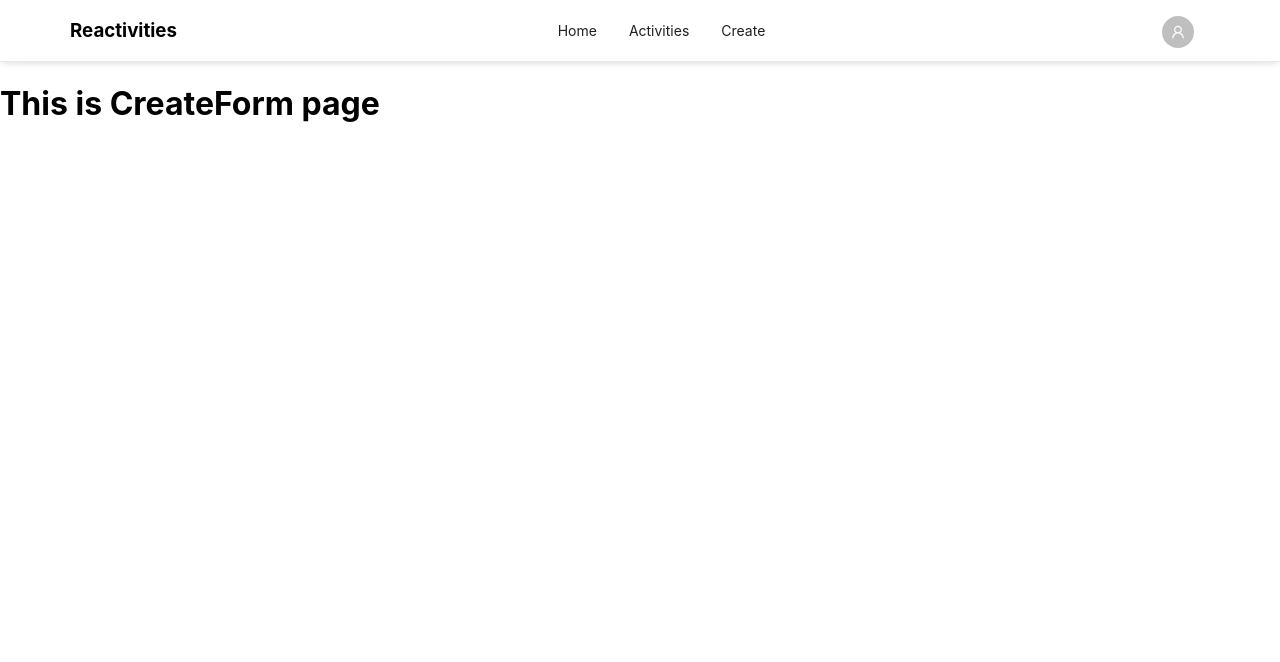
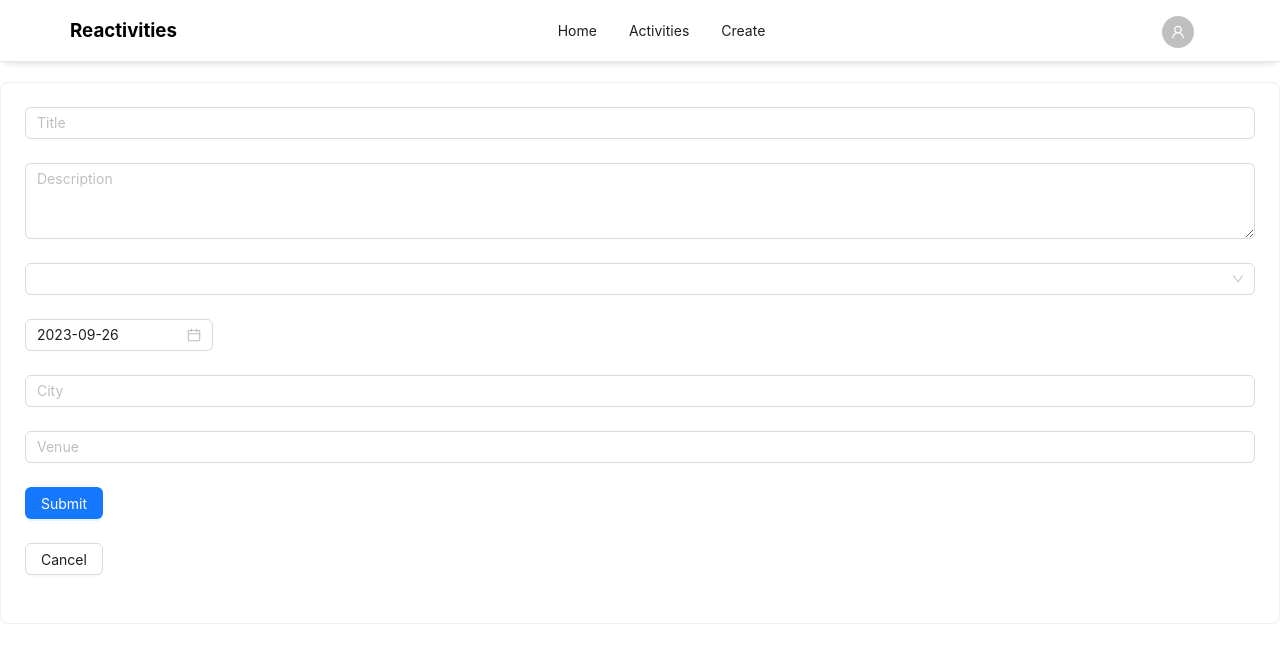
Before and after one commit to amirmasadi/reactivities, a React (Create React App) app in the folder client-app/: page /form in a window 1280 px wide. Shown: the top 662 px of the page. Built offline with nearby package versions, Linux system fonts and the light colour scheme; no server answers.

Commit message:
move form to its page and implement fucntionality

```diff
--- a/client-app/src/app/layout/App.tsx
+++ b/client-app/src/app/layout/App.tsx
@@ -17,6 +17,7 @@ const router = createBrowserRouter([
       { path: "/activities", Component: Activities },
       { path: "/activities/:activityId", Component: ActivityDetail },
       { path: "/form", Component: CreateForm },
+      { path: "/edit/:activityId", Component: CreateForm },
     ],
     errorElement: <ErrorPage />,
   },
--- a/client-app/src/app/pages/createForm/index.tsx
+++ b/client-app/src/app/pages/createForm/index.tsx
@@ -1,3 +1,5 @@
+import ActivityForm from "../../../features/activities/form/ActivityForm";
+
 export default function CreateForm() {
-  return <h1>This is CreateForm page</h1>;
+  return <ActivityForm />;
 }
--- a/client-app/src/app/store/activitySlice.ts
+++ b/client-app/src/app/store/activitySlice.ts
@@ -1,7 +1,6 @@
 import { StateCreator } from "zustand";
 import IActivity from "../Models/activity";
 import agent from "../api/agent";
-import { v4 as uuid } from "uuid";
 
 export interface ActivitySlice {
   activities: IActivity[];
@@ -11,10 +10,11 @@ export interface ActivitySlice {
   selectedActivity: IActivity | undefined;
 
   getActivities: () => void;
-  getActivity: (id: string) => void;
+  getActivity: (id: string) => Promise<IActivity | undefined>;
   getActivitiesByDate: () => IActivity[];
   setSubmitting: (isSubmitting: boolean) => void;
-  crateAndEditActivityHandler: (activity: IActivity) => void;
+  createActivity: (activity: IActivity) => Promise<IActivity | undefined>;
+  updateActivity: (activity: IActivity) => Promise<IActivity | undefined>;
   deleteActivityHandler: (id: string) => void;
 }
 
@@ -34,11 +34,13 @@ export const createActivitySlice: StateCreator<ActivitySlice> = (set, get) => ({
       set({ initialLoading: false });
     }
   },
+
   getActivity: async (id) => {
     if (get().activities.length === 0) {
       try {
         const response = await agent.Activities.details(id);
         set({ selectedActivity: response, initialLoading: false });
+        return response;
       } catch (error) {
         console.log(
           "Something went wrong whene loading activitie with id:" + id + error
@@ -51,6 +53,7 @@ export const createActivitySlice: StateCreator<ActivitySlice> = (set, get) => ({
           (activity) => activity.id === id
         ),
       }));
+      return get().activities.find((activity) => activity.id === id);
     }
   },
 
@@ -61,8 +64,24 @@ export const createActivitySlice: StateCreator<ActivitySlice> = (set, get) => ({
 
   setSubmitting: (isSubmitting: boolean) => set({ submitting: isSubmitting }),
 
-  crateAndEditActivityHandler: async (activity: IActivity) => {
-    if (activity.id) {
+  createActivity: async (activity: IActivity) => {
+    get().setSubmitting(true);
+    try {
+      await agent.Activities.create(activity);
+      set((state) => {
+        state.setSubmitting(false);
+        return {
+          activities: [...state.activities, activity],
+        };
+      });
+      return activity;
+    } catch (error) {
+      console.log(error);
+      get().setSubmitting(false);
+    }
+  },
+
+  updateActivity: async (activity: IActivity) => {
     try {
       get().setSubmitting(true);
       await agent.Activities.update(activity);
@@ -75,19 +94,10 @@ export const createActivitySlice: StateCreator<ActivitySlice> = (set, get) => ({
           ],
         };
       });
+      return activity;
     } catch (error) {
       console.log(error);
-      }
-    } else {
-      activity.id = uuid();
-      get().setSubmitting(true);
-      await agent.Activities.create(activity);
-      set((state) => {
-        state.setSubmitting(false);
-        return {
-          activities: [...state.activities, activity],
-        };
-      });
+      get().setSubmitting(false);
     }
   },
 
--- a/client-app/src/features/activities/details/ActivityDetail.tsx
+++ b/client-app/src/features/activities/details/ActivityDetail.tsx
@@ -3,13 +3,14 @@ import Meta from "antd/es/card/Meta";
 import { UserOutlined } from "@ant-design/icons";
 import { EditOutlined, EyeInvisibleOutlined } from "@ant-design/icons";
 import useBoundStore from "../../../app/store/useBoundStore";
-import { useParams } from "react-router-dom";
+import { useNavigate, useParams } from "react-router-dom";
 import { useEffect } from "react";
 import CardSkeleton from "../../../app/layout/CardSkeleton";
 
 export default function ActivityDetail() {
   const { selectedActivity, getActivity } = useBoundStore((state) => state);
   const { activityId } = useParams();
+  const navigate = useNavigate();
   useEffect(() => {
     if (activityId) getActivity(activityId);
   }, [activityId, getActivity]);
@@ -22,7 +23,12 @@ export default function ActivityDetail() {
           src={`../../../assests/categoryImages/${selectedActivity.category}.jpg`}
         />
       }
-      actions={[<EditOutlined />, <EyeInvisibleOutlined />]}
+      actions={[
+        <EditOutlined
+          onClick={() => navigate("/edit/" + selectedActivity.id)}
+        />,
+        <EyeInvisibleOutlined />,
+      ]}
     >
       <Meta
         avatar={<Avatar icon={<UserOutlined />} />}
--- a/client-app/src/features/activities/form/ActivityForm.tsx
+++ b/client-app/src/features/activities/form/ActivityForm.tsx
@@ -1,19 +1,13 @@
 import { Button, Card, DatePicker, Form, Input, Select } from "antd";
 import TextArea from "antd/es/input/TextArea";
-import { ChangeEvent, useState } from "react";
+import { ChangeEvent, useEffect, useState } from "react";
 import * as dayjs from "dayjs";
 import useBoundStore from "../../../app/store/useBoundStore";
+import { useNavigate, useLocation, useParams } from "react-router-dom";
+import { v4 as uuid } from "uuid";
 
 export default function ActivityForm() {
-  const {
-    submitting,
-    selectedActivity,
-    crateAndEditActivityHandler,
-  } = useBoundStore((state) => state);
-  const initialState =
-    selectedActivity !== undefined
-      ? selectedActivity
-      : {
+  const [activity, setActivity] = useState({
     id: "",
     title: "",
     description: "",
@@ -21,12 +15,42 @@ export default function ActivityForm() {
     date: new Date().toISOString(),
     city: "",
     venue: "",
-        };
+  });
 
-  const [activity, setActivity] = useState(initialState);
+  const { getActivity, submitting, updateActivity, createActivity } =
+    useBoundStore((state) => state);
+  const { activityId } = useParams();
+  let { pathname: location } = useLocation();
+  const navigate = useNavigate();
+
+  useEffect(() => {
+    setActivity({
+      id: "",
+      title: "",
+      description: "",
+      category: "",
+      date: new Date().toISOString(),
+      city: "",
+      venue: "",
+    });
+  }, [location]);
+
+  useEffect(() => {
+    if (activityId)
+      getActivity(activityId).then((activity) => setActivity(activity!));
+  }, [activityId, getActivity]);
 
   function formSubmitHnadler() {
-    crateAndEditActivityHandler(activity);
+    if (activity.id === "") {
+      activity.id = uuid();
+      createActivity(activity).then(() =>
+        navigate("/activities/" + activity.id)
+      );
+    } else {
+      updateActivity(activity).then(() =>
+        navigate("/activities/" + activity.id)
+      );
+    }
   }
 
   function inputChagneHandler(
@@ -111,9 +135,7 @@ export default function ActivityForm() {
           </Button>
         </Form.Item>
         <Form.Item>
-          <Button type="default">
-            Cancel
-          </Button>
+          <Button type="default">Cancel</Button>
         </Form.Item>
       </Form>
     </Card>
```
Lines whose indentation alone changed are shown as unchanged.
